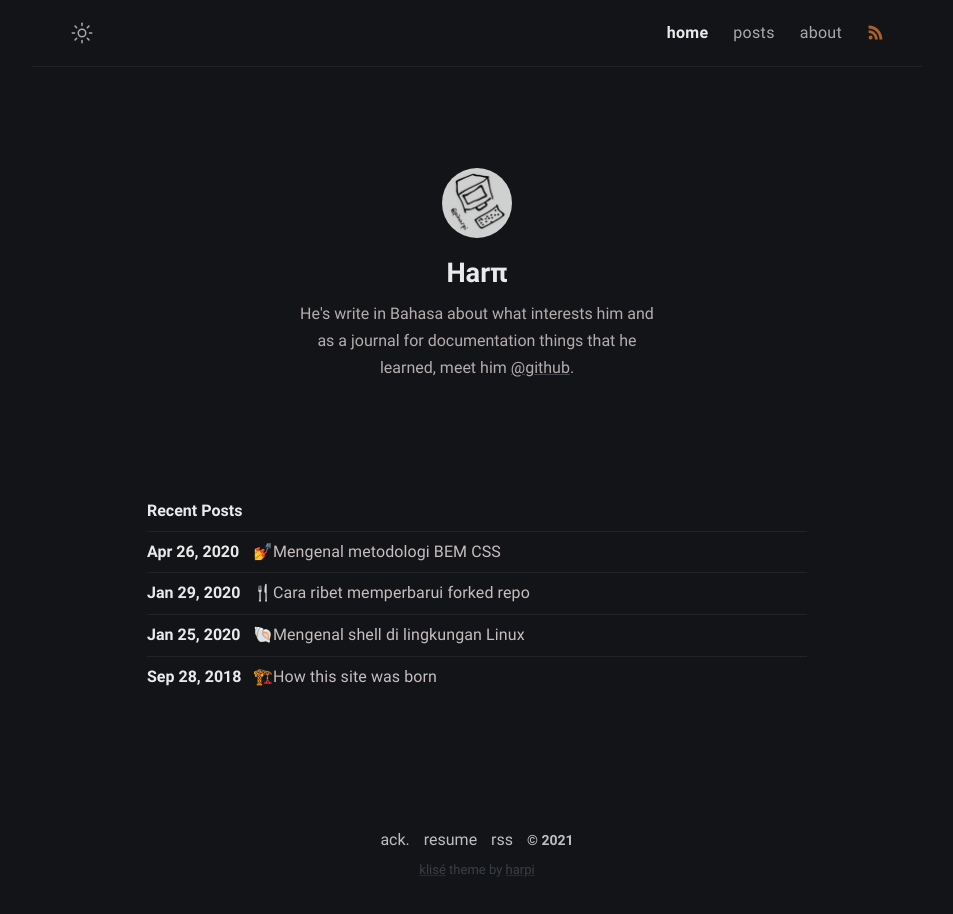
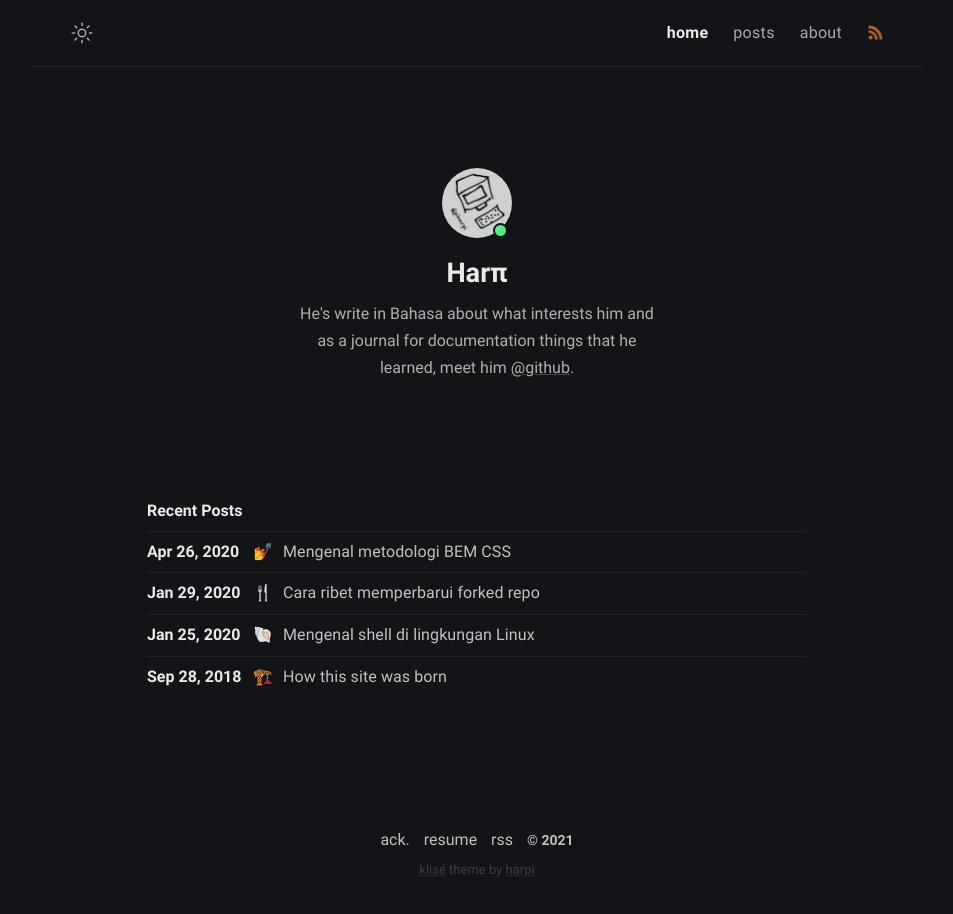
Before and after one commit to piharpi/piharpi.com, a Jekyll site: the page built from index.md, in a window 1280 px wide. Shown: the whole page, without its empty margins (163-1116 px from the left). Built offline with Jekyll 4.4.1, drawn with Linux system fonts in a browser that asks for light colours; comment, search, counter and statistics services are not loaded.

Commit message:
add open to work status at author section

```diff
--- a/_includes/author.html
+++ b/_includes/author.html
@@ -1,9 +1,12 @@
 <div class="author">
-  <img
-    class="author-avatar"
-    src="{{ site.author.avatar }}"
-    alt="{{ site.author.username }}"
-  />
+  <div class="author-avatar-wrapper">
+    <img class="author-avatar" src="{{ site.author.avatar }}" alt="{{ site.author.username }}" />
+    {%- if site.author.open_to_work -%}
+    <a target="_blank"
+      href="mailto:{{site.author.email}}?cc=justhapri@gmail.com&subject=We're%20Hiring&body=Hello Mahendrata Harpi, we're [company name] based in [address] looking for a [poisition], We hope you available to fill the position ...."
+      class="author-status"></a>
+    {%- endif -%}
+  </div>
   <h2 class="author-name">{{ site.author.name }}</h2>
   <p class="author-bio">{{ site.author.bio }}</p>
 </div>
--- a/_sass/klise/_dark.scss
+++ b/_sass/klise/_dark.scss
@@ -1,6 +1,15 @@
 body[data-theme="dark"] {
   color: $dark-text-base-color;
   background-color: $dark-black;
+
+  .author-avatar-wrapper {
+    .author-avatar {
+      box-shadow: none;
+    }
+    .author-status {
+      border-color: $dark-black;
+    }
+  }
 
   // Heading
   h1,
--- a/_sass/klise/_layout.scss
+++ b/_sass/klise/_layout.scss
@@ -194,17 +194,57 @@
     margin-bottom: 3em;
   }
 
-  .author-avatar {
+  .author-avatar-wrapper {
+    position: relative;
     width: 70px;
     height: 70px;
+    margin: 0 auto;
+  }
+
+  .author-avatar {
     border-radius: 100%;
     user-select: none;
+    box-shadow: 0 1px 2px rgba(0, 0, 0, 0.06), 0 2px 4px rgba(0, 0, 0, 0.06), 0 4px 8px rgba(0, 0, 0, 0.06),
+      0 8px 16px rgba(0, 0, 0, 0.06), 0 16px 32px rgba(0, 0, 0, 0.06), 0 32px 64px rgba(0, 0, 0, 0.06);
     background-color: $black;
     -ms-user-select: none;
     -webkit-user-select: none;
     -webkit-animation: 0.5s ease-in forwards fadein;
     animation: 0.5s ease-in forwards fadein;
     opacity: 1;
+  }
+
+  .author-status {
+    border-radius: 100%;
+    background-color: rgba(87, 242, 135, 0.95);
+    border: 2px solid $white;
+    width: 11px;
+    height: 11px;
+    left: 51px;
+    bottom: 0;
+    position: absolute;
+    transition: all cubic-bezier(0.45, 0.05, 0.55, 0.95) 65ms;
+    text-decoration: none;
+
+    &:hover {
+      height: 23px;
+      border: 2px solid $white;
+      width: 112px;
+      border-radius: 10px;
+      bottom: -9px;
+      left: 50px;
+      overflow: hidden;
+
+      &::after {
+        content: "👨🏿‍💻️ Open To Work";
+        -webkit-animation: 150ms ease-in fadein;
+        animation: 150ms ease-in fadein;
+        font-size: 13px;
+        color: $dark-black;
+        position: absolute;
+        left: 6px;
+      }
+    }
   }
 
   .author-name {
@@ -246,7 +286,22 @@
     padding-right: 10px;
 
     @include media-query($on-mobile) {
-      font-size: 16px;
+      // font-size: 16px;
+      display: none;
+    }
+  }
+
+  .post-item-emoticon {
+    @extend .post-item-date;
+    min-width: 20px;
+    cursor: default;
+
+    &::selection {
+      background-color: transparent;
+    }
+
+    @include media-query($on-mobile) {
+      display: block;
     }
   }
 
@@ -336,7 +391,6 @@
   margin-top: 55px;
 }
 
-
 .search-article {
   position: relative;
   margin-bottom: 50px;
```
Also changed, not shown: favicon.ico.
